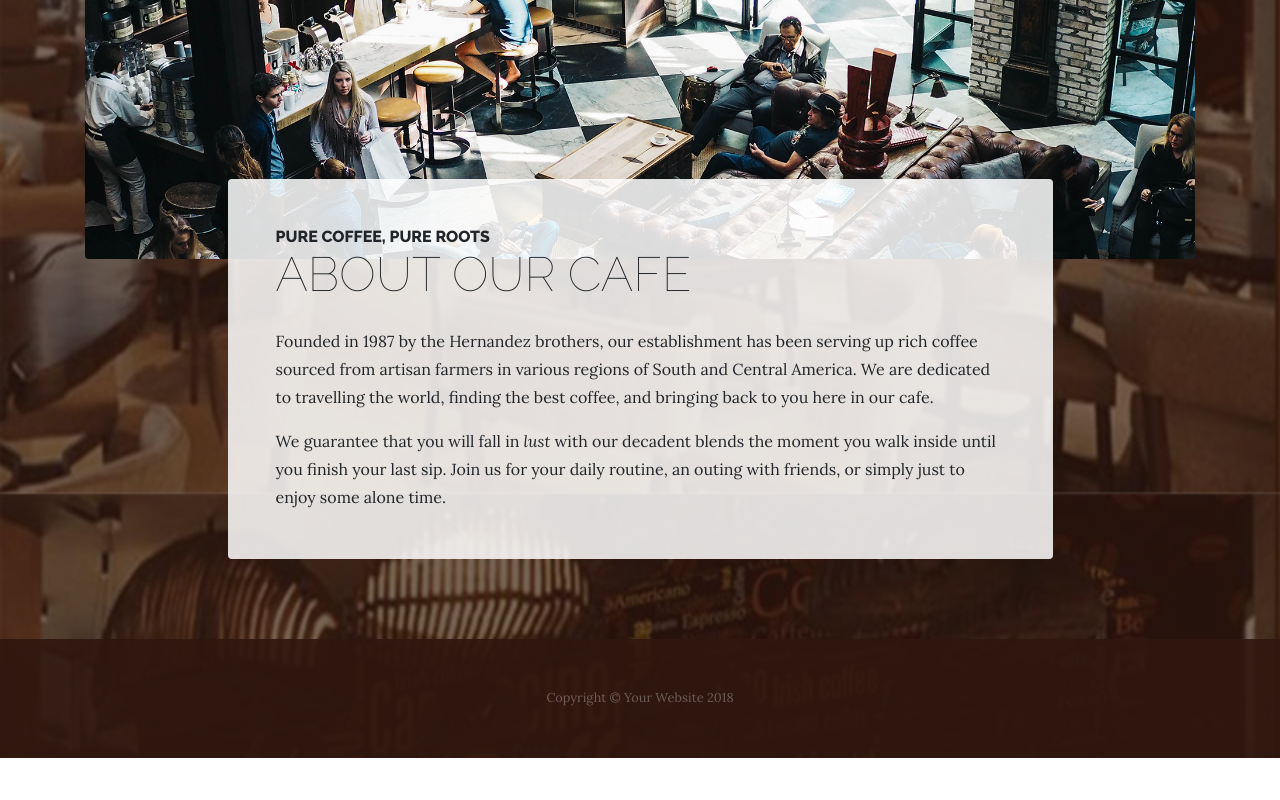
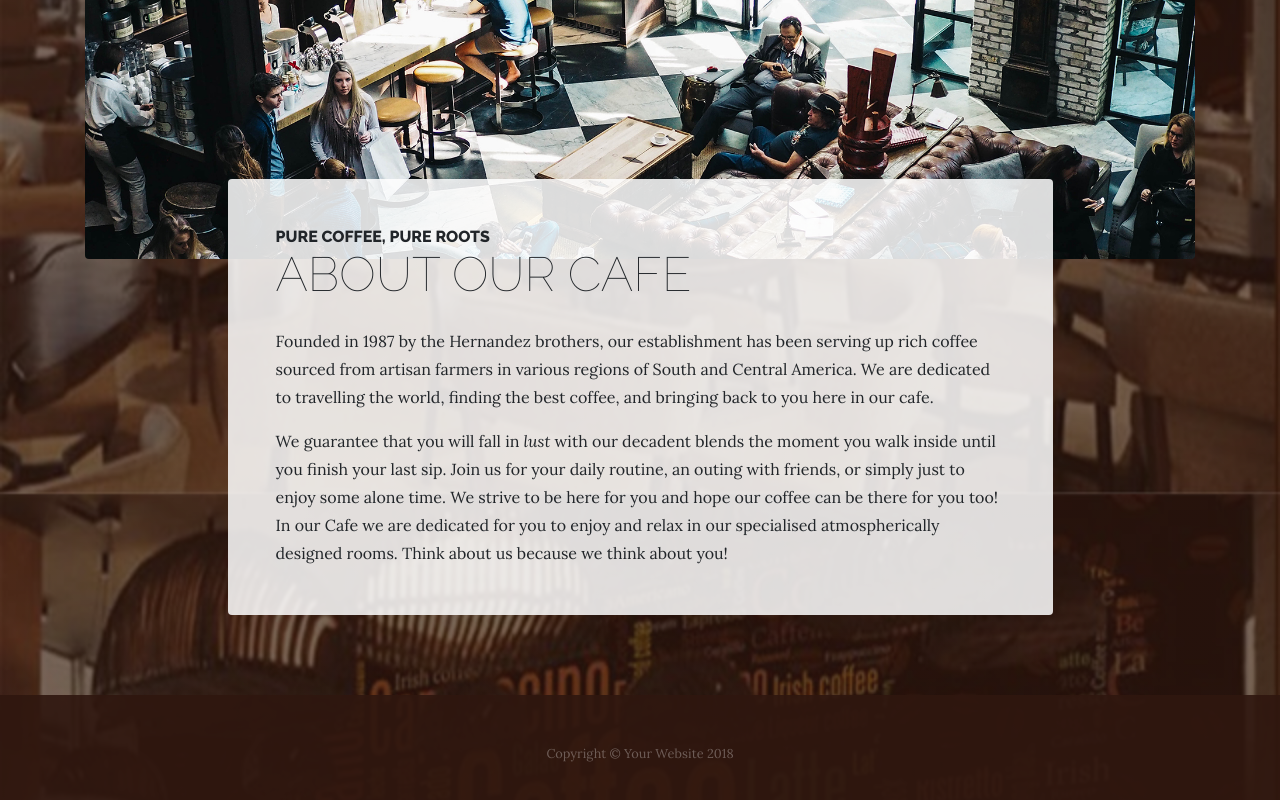
Before and after one commit to jamesrrobinson/BusinessCasual, a website: page store.html in a window 1280 px wide. Shown: the part 1554-2354 px from the top of the page. Before the commit the page ends 2312 px from the top, so only its background shows below. Drawn offline with Linux system fonts and the light colour scheme.

Commit message:
Update store.html

```diff
--- a/store.html
+++ b/store.html
@@ -130,7 +130,8 @@
                 <p>Founded in 1987 by the Hernandez brothers, our establishment has been serving up rich coffee sourced from artisan farmers in various regions of South and Central America. We are dedicated to travelling the world, finding the best coffee, and bringing back to you here in our cafe.</p>
                 <p class="mb-0">We guarantee that you will fall in
                   <em>lust</em>
-                  with our decadent blends the moment you walk inside until you finish your last sip. Join us for your daily routine, an outing with friends, or simply just to enjoy some alone time.</p>
+                  with our decadent blends the moment you walk inside until you finish your last sip. Join us for your daily routine, an outing with friends, or simply just to enjoy some alone time.
+				  We strive to be here for you and hope our coffee can be there for you too! In our Cafe we are dedicated for you to enjoy and relax in our specialised atmospherically designed rooms. Think about us because we think about you!</p>
               </div>
             </div>
           </div>
```
